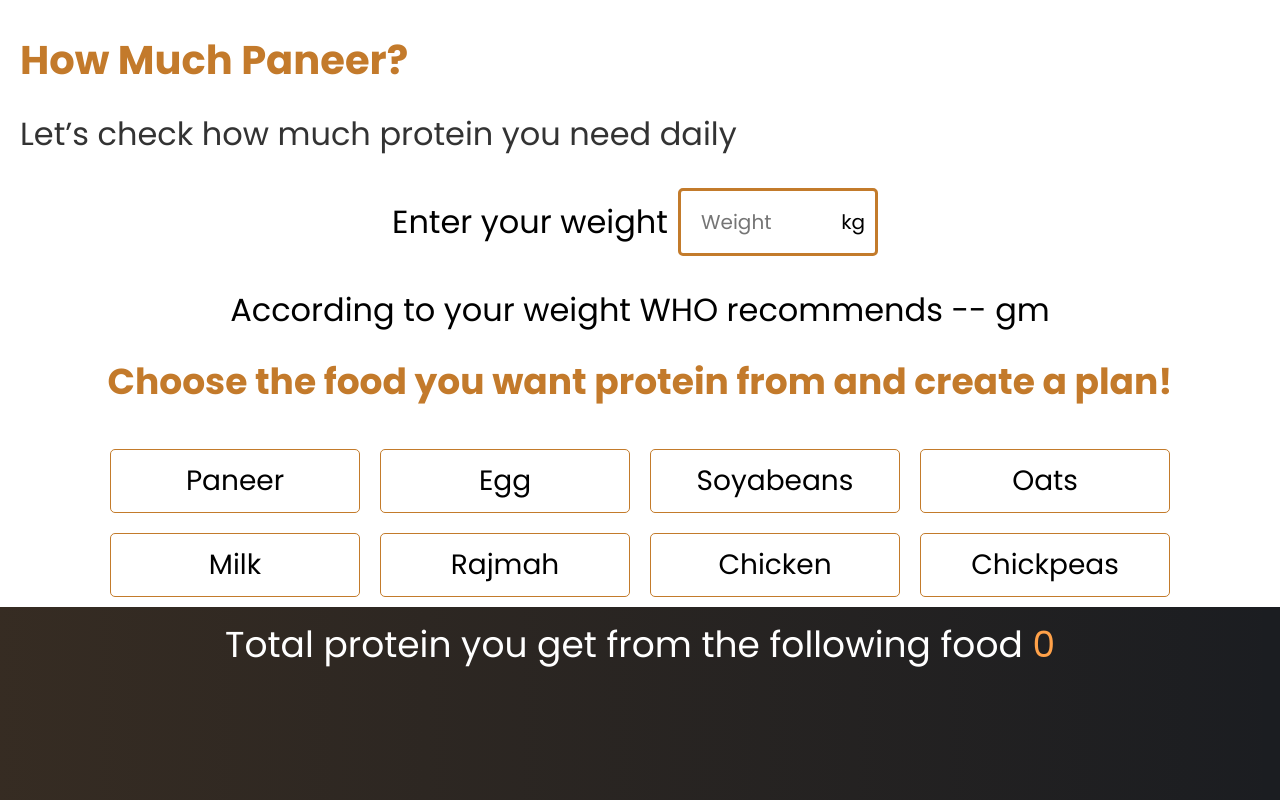
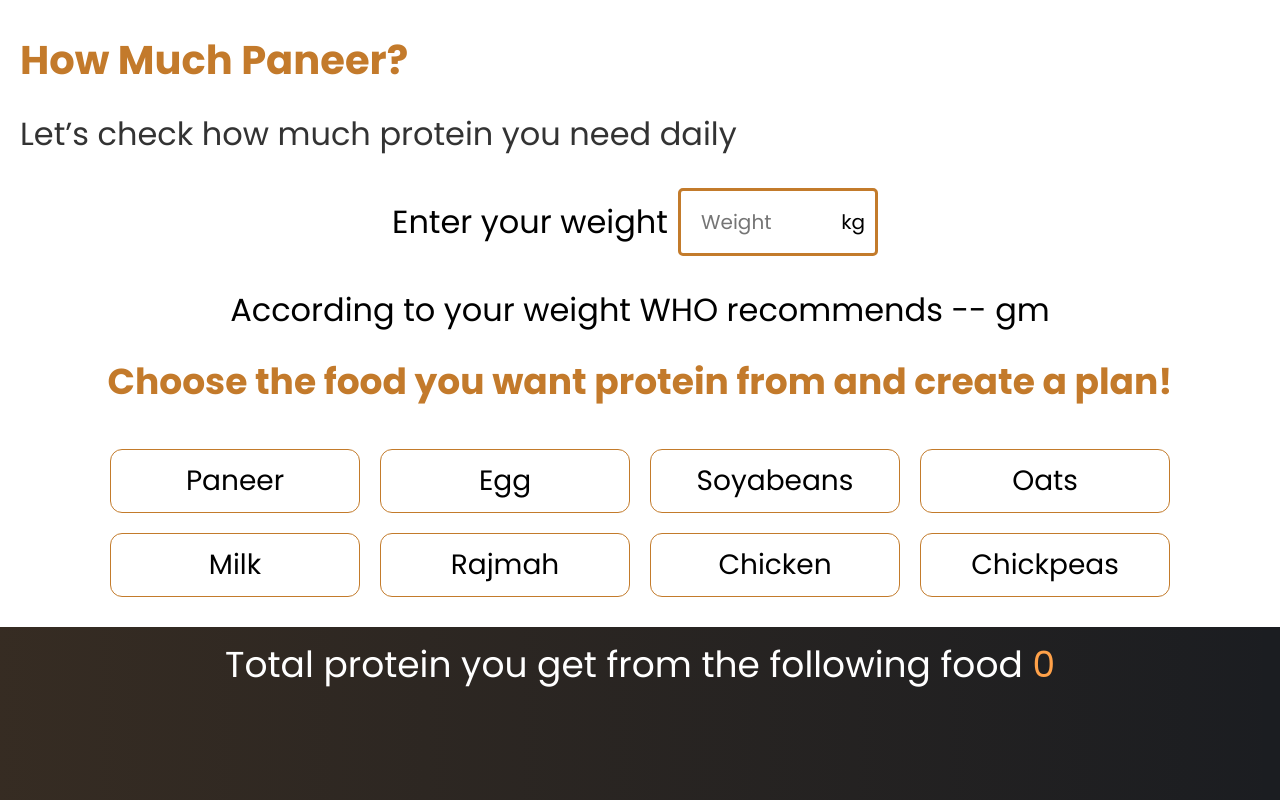
Before and after one commit to ayushrungta8/how_much_paneer, a React (Create React App) app: page / in a window 1280 px wide. Built offline with nearby package versions, Linux system fonts and the light colour scheme.

Commit message:
minor ui changes

```diff
--- a/src/HowMuch.jsx
+++ b/src/HowMuch.jsx
@@ -125,7 +125,7 @@ const Capsule = styled.div`
   padding: 10px;
   cursor: pointer;
   border: 1px solid #c37b2b;
-  border-radius: 5px;
+  border-radius: 12px;
   width: 250px;
   font-size: 28px;
 `;
@@ -159,6 +159,7 @@ const ContentContainer = styled.div`
   flex-direction: column;
   align-items: center;
   /* justify-content: center; */
+  margin-top: 20px;
   flex: 1;
   background: linear-gradient(
       89.98deg,
--- a/src/ProteinTab.jsx
+++ b/src/ProteinTab.jsx
@@ -35,5 +35,8 @@ const Input = styled.input`
   /* border: 2px solid #e0e0e0; */
   border-radius: 5px;
   font-size: 20px;
+  :focus {
+    outline: 3px solid #c37b2b;
+  }
 `;
 export default ProteinTab;
```
